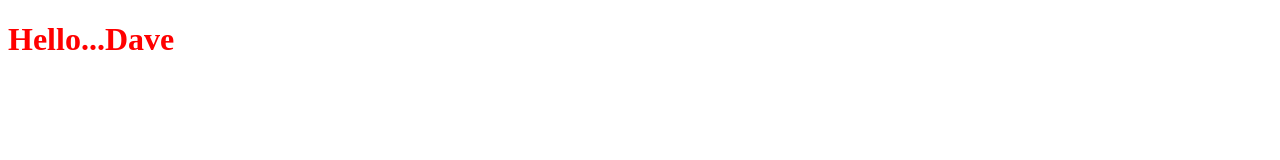
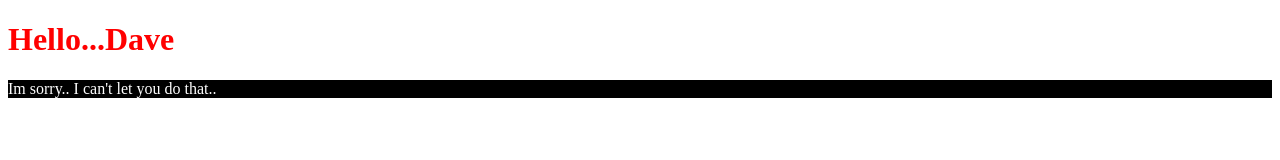
Before and after one commit to abtree46/Homework, a plain HTML site: page index.html in a window 1280 px wide. Drawn offline with Linux system fonts and the light colour scheme.

Commit message:
added another message

```diff
--- a/index.html
+++ b/index.html
@@ -8,6 +8,7 @@
 </head>
 <body>
     <h1>Hello...Dave</h1>
+    <p>Im sorry.. I can't let you do that..</p>
 
 </body>
 </html>
--- a/style.css
+++ b/style.css
@@ -1,3 +1,7 @@
 h1 {
     color: red;
 }
+p{
+    color: white;
+    background: black;
+}
```
